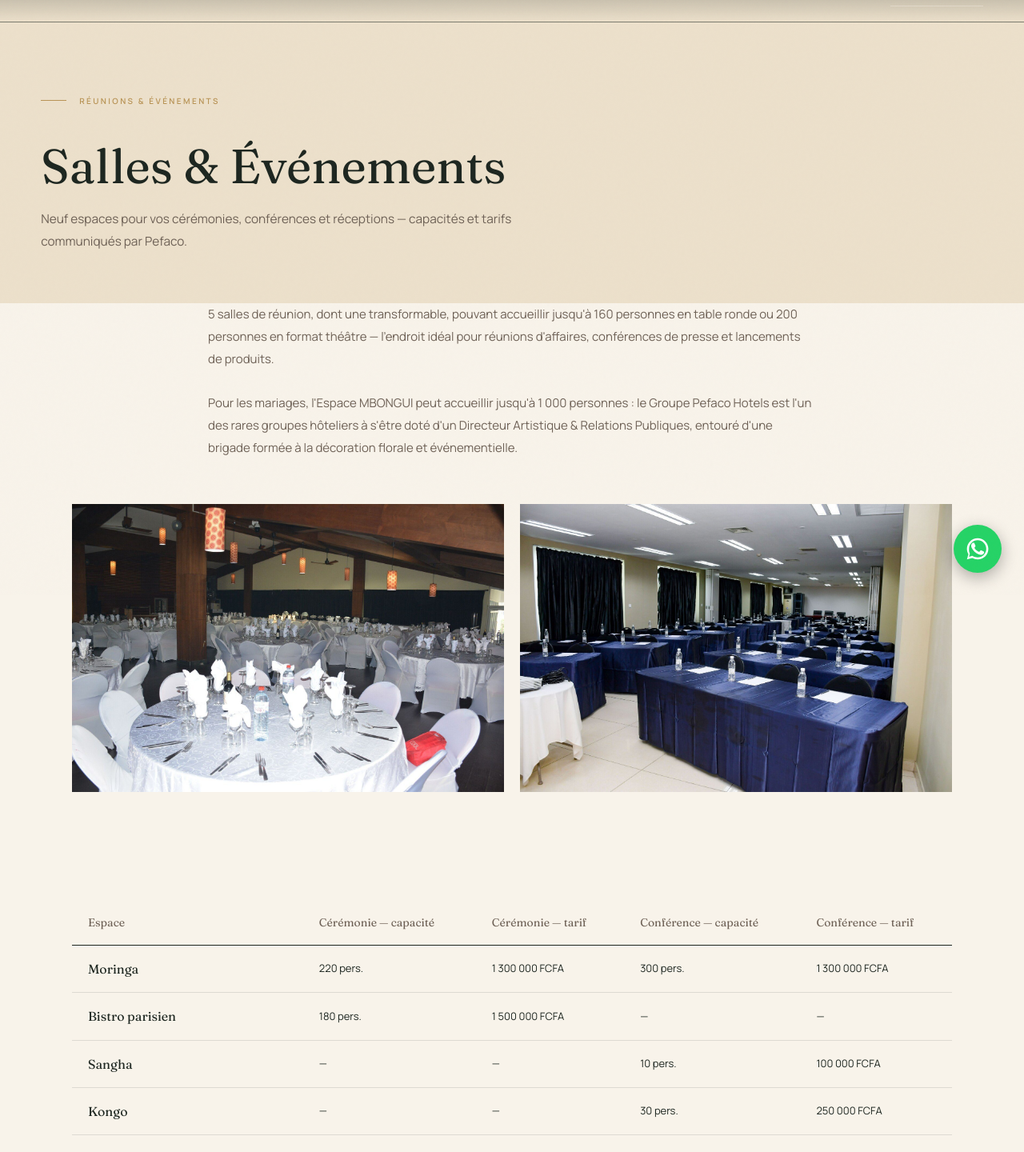
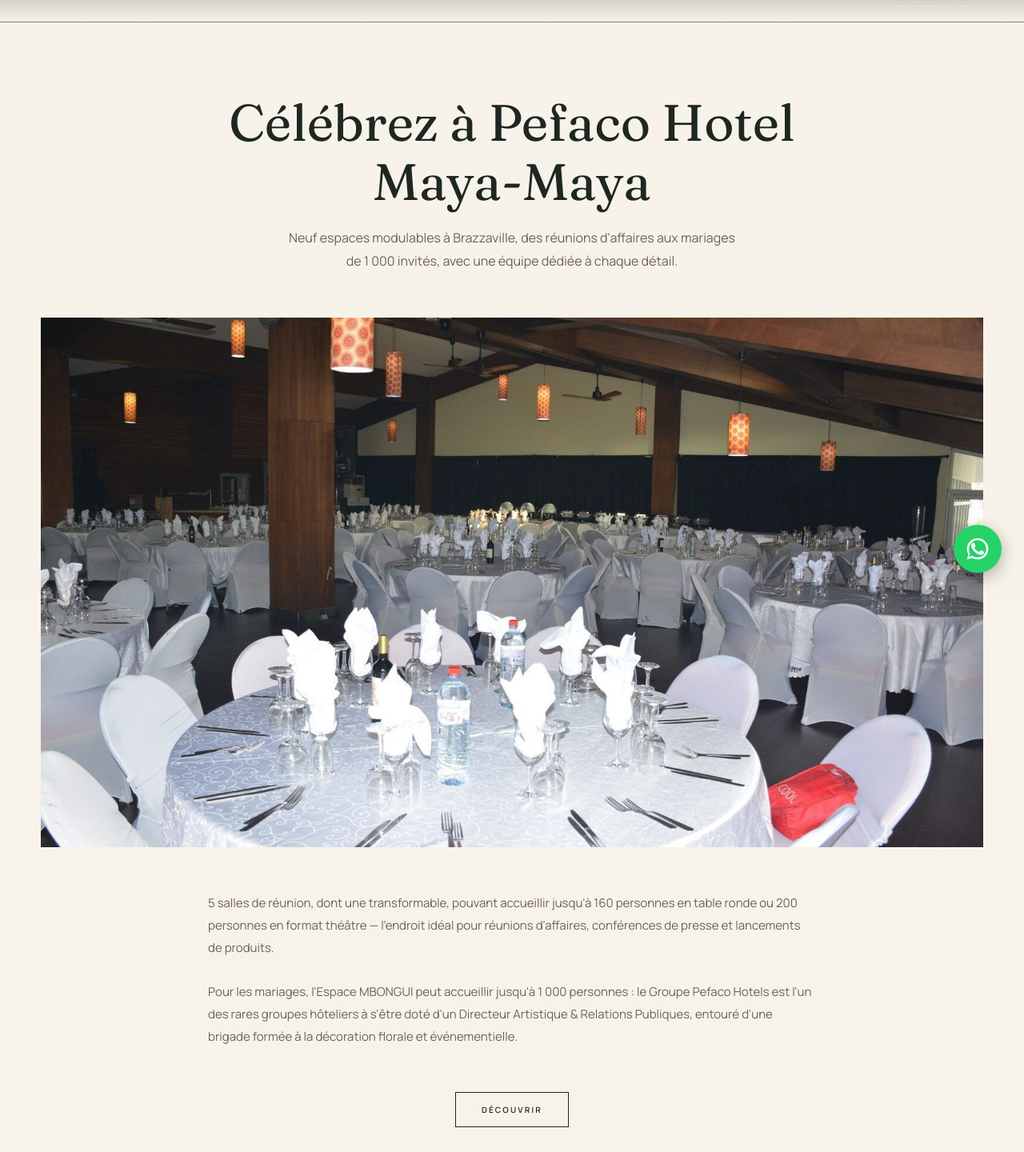
Before and after one commit to Bowbosh22/pefaco-maya-maya, a React (Vite) app: page /#/maya-maya/salles-evenements in a window 1280 px wide. Shown: the part 56-1496 px from the top of the page at 80% size. Built offline with nearby package versions, Linux system fonts and the light colour scheme.

Commit message:
Add files via upload

```diff
--- a/src/pages/Venues.jsx
+++ b/src/pages/Venues.jsx
@@ -1,3 +1,4 @@
+import { useRef, useState } from 'react'
 import { Link } from 'react-router-dom'
 import { useHotel } from '../context/HotelContext'
 import Footer from '../components/Footer'
@@ -30,41 +31,74 @@
 export default function Venues() {
   const hotel = useHotel()
   const venues = hotel.venues || []
+  const heroPhoto = hotel.venuesGallery?.[0] || hotel.heroImage
+  // La grille tarifaire reste masquée tant qu'on n'a pas cliqué sur "Découvrir"
+  // (demande du 05/10/2026), bouton placé juste au-dessus des deux photos.
+  const [showGrid, setShowGrid] = useState(false)
+  const gridRef = useRef(null)
+
+  const handleDiscover = () => {
+    setShowGrid(true)
+    requestAnimationFrame(() => {
+      gridRef.current?.scrollIntoView({ behavior: 'smooth', block: 'start' })
+    })
+  }
 
   return (
     <main>
+      {/* En-tête redessiné le 05/10/2026 (demande explicite, inspirée de
+          oneandonlyresorts.com/events) : un grand titre centré suivi d'une phrase, sur fond clair,
+          puis une grande photo pleine largeur — plutôt que le bandeau sable aligné à gauche
+          utilisé jusqu'ici. */}
       <section
         style={{
-          padding: 'calc(var(--nav-h) + clamp(48px,7vw,96px)) clamp(20px,4vw,56px) clamp(40px,6vw,64px)',
-          background: 'var(--sand)',
+          padding: 'calc(var(--nav-h) + clamp(48px,7vw,88px)) clamp(20px,4vw,56px) clamp(40px,6vw,56px)',
+          textAlign: 'center',
         }}
       >
-        <p className="eyebrow">
-          <span className="t-label">Réunions & événements</span>
-        </p>
         <h1
           style={{
             fontFamily: 'var(--serif)',
             fontWeight: 400,
-            fontSize: 'clamp(32px,5vw,60px)',
+            fontSize: 'clamp(34px,5.6vw,64px)',
             color: 'var(--espresso)',
-            maxWidth: 780,
-            lineHeight: 1.1,
-            marginBottom: 20,
+            maxWidth: 820,
+            lineHeight: 1.15,
+            margin: '0 auto 20px',
           }}
         >
-          Salles & Événements
+          Célébrez à Pefaco Hotel <span style={{ whiteSpace: 'nowrap' }}>{hotel.shortName}</span>
         </h1>
-        <p className="t-body" style={{ maxWidth: 640 }}>
-          Neuf espaces pour vos cérémonies, conférences et réceptions — capacités et tarifs communiqués par Pefaco.
+        <p className="t-body" style={{ maxWidth: 580, margin: '0 auto', fontSize: 16 }}>
+          Neuf espaces modulables à Brazzaville, des réunions d'affaires aux mariages de 1 000 invités, avec une équipe dédiée à chaque détail.
         </p>
       </section>
+
+      {heroPhoto && (
+        <section style={{ padding: '0 clamp(20px,4vw,56px) clamp(40px,6vw,56px)' }}>
+          <div style={{ maxWidth: 1200, margin: '0 auto', aspectRatio: '16 / 9', overflow: 'hidden' }}>
+            <img
+              src={heroPhoto}
+              alt={`${hotel.name} — événements`}
+              style={{ width: '100%', height: '100%', objectFit: 'cover', display: 'block' }}
+            />
+          </div>
+        </section>
+      )}
 
       {hotel.venuesIntro && (
         <section style={{ padding: '0 clamp(20px,4vw,56px) clamp(40px,6vw,56px)' }}>
           <p className="t-body" style={{ maxWidth: 760, margin: '0 auto', fontSize: 15, lineHeight: 1.85, whiteSpace: 'pre-line' }}>
             {hotel.venuesIntro}
           </p>
+        </section>
+      )}
+
+      {!showGrid && (
+        <section style={{ padding: '0 clamp(20px,4vw,56px) clamp(32px,4.5vw,40px)', textAlign: 'center' }}>
+          <button type="button" onClick={handleDiscover} className="btn-outline">
+            Découvrir
+          </button>
         </section>
       )}
 
@@ -89,7 +123,8 @@
         </section>
       )}
 
-      <section style={{ padding: 'clamp(48px,7vw,80px) clamp(20px,4vw,56px)' }}>
+      {showGrid && (
+      <section ref={gridRef} style={{ padding: 'clamp(48px,7vw,80px) clamp(20px,4vw,56px)' }}>
         <div className="venues-table" style={{ maxWidth: 1100, margin: '0 auto' }}>
           <table style={{ width: '100%', borderCollapse: 'collapse' }}>
             <thead>
@@ -145,6 +180,7 @@
           </Link>
         </div>
       </section>
+      )}
 
       <style>{`
         @media (max-width: 700px) {
```
